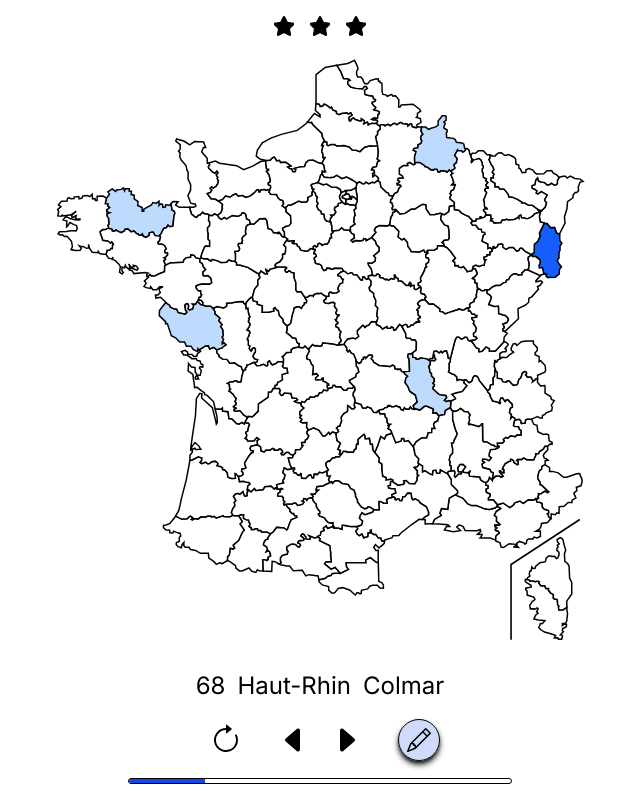
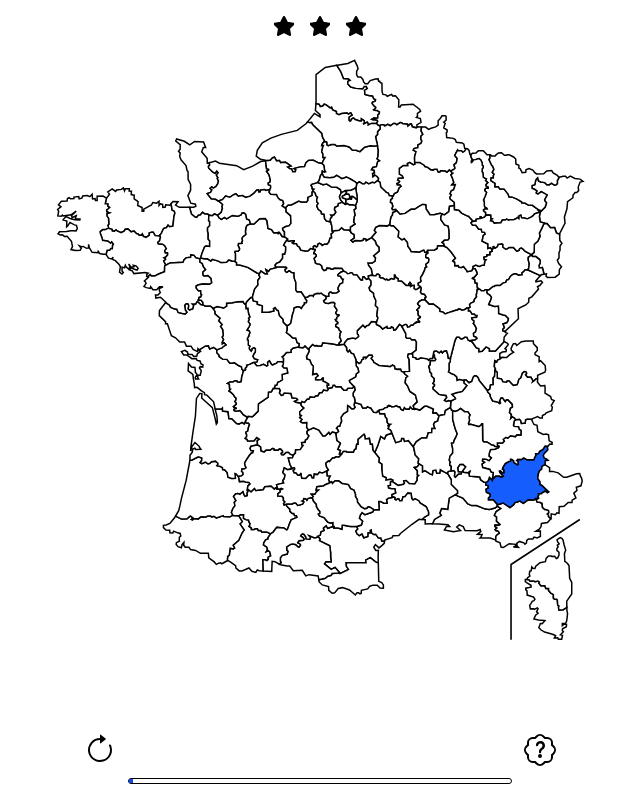
Before and after one commit to oliv37/geo, an Angular app: page /france-dpt in a window 1280 px wide. Shown: the whole page, without its empty margins (320-960 px from the left). Built offline with nearby package versions, Linux system fonts and the light colour scheme.

Commit message:
feat: add level2

```diff
--- /dev/null
+++ b/src/app/shared/main-page/levels/level3/level3.html
@@ -0,0 +1,48 @@
+<!-- eslint-disable-next-line @angular-eslint/template/click-events-have-key-events -->
+<div
+  class="flex-1 w-full relative min-h-60 map-container"
+  tabindex="-1"
+  #mapContainer
+>
+  <ng-container *ngComponentOutlet="Map()"></ng-container>
+</div>
+
+<div class="min-h-31 flex flex-col justify-end items-center gap-3">
+  @if (state(); as _stateValue) {
+  <div
+    class="flex flex-wrap gap-3 justify-center items-center min-h-8 text-xl sm:text-2xl"
+  >
+    @for (prevFieldValue of _stateValue.prevFieldValues; track $index) {
+    <span class="wrap-anywhere"> {{ prevFieldValue }} </span>
+    }
+  </div>
+
+  <div class="flex justify-center items-end gap-3 min-h-13">
+    <button type="button" (click)="state.set(_stateValue.reset())">
+      <geo-arrow-clockwise-icon />
+    </button>
+    <input
+      type="text"
+      autocomplete="off"
+      autocapitalize="off"
+      spellcheck="false"
+      [class]="
+        'grow max-w-sm outline-none self-end ' +
+        'text-xl sm:text-3xl text-center leading-normal -mb-1 '
+      "
+      [value]="_stateValue.text"
+      (input)="state.set(_stateValue.next($any($event.target).value))"
+      #inputEl
+    />
+    <button type="button" (click)="state.set(_stateValue.help())">
+      <geo-patch-question-icon />
+    </button>
+  </div>
+  <div class="w-full max-w-sm h-1.5 border border-black rounded-lg">
+    <div
+      class="h-full bg-blue-700 transition-all duration-500"
+      [style.width.%]="progressPercent()"
+    ></div>
+  </div>
+  }
+</div>
--- /dev/null
+++ b/src/app/shared/main-page/levels/level3/level3.ts
@@ -0,0 +1,104 @@
+import {
+  afterNextRender,
+  Component,
+  computed,
+  effect,
+  ElementRef,
+  inject,
+  input,
+  PLATFORM_ID,
+  Renderer2,
+  signal,
+  Type,
+  viewChild,
+} from '@angular/core';
+import type { Data, DataField } from '@shared/data';
+import { isPlatformBrowser, NgComponentOutlet } from '@angular/common';
+import { ArrowClockwiseIcon } from '@shared/icon/arrow-clockwise-icon/arrow-clockwise-icon';
+import { PatchQuestionIcon } from '@shared/icon/patch-question-icon/patch-question-icon';
+import {
+  createLevel3StateWithRandomItems,
+  Level3State,
+} from './state/level3-state';
+
+@Component({
+  selector: 'geo-level3',
+  templateUrl: './level3.html',
+  imports: [NgComponentOutlet, ArrowClockwiseIcon, PatchQuestionIcon],
+})
+export class Level3<T extends Data> {
+  readonly #isBrowser = isPlatformBrowser(inject(PLATFORM_ID));
+  readonly #renderer = inject(Renderer2);
+
+  readonly Map = input.required<Type<unknown>>();
+  readonly data = input.required<readonly T[]>();
+  readonly fields = input.required<readonly DataField<T>[]>();
+
+  protected readonly state = signal<Level3State<T> | undefined>(undefined);
+
+  protected readonly mapContainerRef =
+    viewChild<ElementRef<HTMLDivElement>>('mapContainer');
+
+  protected readonly inputElRef =
+    viewChild<ElementRef<HTMLInputElement>>('inputEl');
+
+  protected readonly item = computed<T | undefined>(() => {
+    const state = this.state();
+
+    return state ? state.item : undefined;
+  });
+
+  protected readonly progressPercent = computed<number>(() => {
+    const state = this.state();
+
+    return state ? ((state.itemIndex + 1) / state.items.length) * 100 : 0;
+  });
+
+  readonly initStateEffect = effect(() => {
+    if (!this.#isBrowser) {
+      return;
+    }
+
+    const data = this.data();
+    const fields = this.fields();
+
+    this.state.set(createLevel3StateWithRandomItems(data, fields));
+  });
+
+  readonly selectItemOnMapEffect = effect(() => {
+    const mapContainerRef = this.mapContainerRef();
+    const item = this.item();
+
+    this.#selectItemOnMap(mapContainerRef, item);
+  });
+
+  readonly focusInputEffect = effect(() => {
+    const state = this.state();
+    const inputElRef = this.inputElRef();
+
+    if (state && inputElRef) {
+      inputElRef.nativeElement.focus();
+    }
+  });
+
+  constructor() {
+    afterNextRender(() => {
+      const mapContainerRef = this.mapContainerRef();
+      const item = this.item();
+
+      this.#selectItemOnMap(mapContainerRef, item);
+    });
+  }
+
+  #selectItemOnMap(mapContainerRef?: ElementRef<HTMLDivElement>, item?: T) {
+    mapContainerRef?.nativeElement
+      ?.querySelectorAll('path.selected, g.selected')
+      .forEach((el) => this.#renderer.removeClass(el, 'selected'));
+
+    if (item) {
+      mapContainerRef?.nativeElement
+        ?.querySelectorAll(`path[id="${item.id}"], g[id="${item.id}"]`)
+        .forEach((el) => this.#renderer.addClass(el, 'selected'));
+    }
+  }
+}
--- /dev/null
+++ b/src/app/shared/main-page/levels/level3/state/level3-state.ts
@@ -0,0 +1,122 @@
+import type { Data, DataField } from '@shared/data';
+import { shuffle } from '@shared/misc/array';
+import { equalsIgnoreCase } from '@shared/misc/str';
+
+export class Level3State<T extends Data> {
+  readonly data: readonly T[];
+  readonly fields: readonly DataField<T>[];
+  readonly items: readonly T[];
+  readonly itemIndex: number;
+  readonly fieldIndex: number;
+  readonly text: string;
+  readonly item: T;
+  readonly prevFieldValues: readonly string[];
+
+  constructor(
+    data: readonly T[],
+    fields: readonly DataField<T>[],
+    items: readonly T[],
+    itemIndex = 0,
+    fieldIndex = 0,
+    text = '',
+  ) {
+    const item: T = items[itemIndex];
+    const itemFieldValues: string[] = fields.map((field) =>
+      String(item[field]),
+    );
+    const prevFieldValues: string[] = itemFieldValues.slice(0, fieldIndex);
+
+    this.data = data;
+    this.fields = fields;
+    this.items = items;
+    this.itemIndex = itemIndex;
+    this.fieldIndex = fieldIndex;
+    this.text = text;
+    this.item = item;
+    this.prevFieldValues = prevFieldValues;
+  }
+
+  reset(): Level3State<T> {
+    return createLevel3StateWithRandomItems(this.data, this.fields);
+  }
+
+  help(): Level3State<T> {
+    const item = this.item;
+    const field: DataField<T> = this.fields[this.fieldIndex];
+    const itemFieldValue = String(item[field]);
+
+    let lastValidIndex = 0;
+    while (
+      lastValidIndex < Math.min(this.text.length, itemFieldValue.length) &&
+      this.text[lastValidIndex] === itemFieldValue[lastValidIndex]
+    ) {
+      lastValidIndex++;
+    }
+
+    const maxEnd = itemFieldValue.length - 1;
+    const end = Math.min(lastValidIndex + 1, maxEnd);
+    const text = itemFieldValue.substring(0, end);
+
+    return new Level3State(
+      this.data,
+      this.fields,
+      this.items,
+      this.itemIndex,
+      this.fieldIndex,
+      text,
+    );
+  }
+
+  next(inputValue: string): Level3State<T> {
+    const item: T = this.item;
+    const field: DataField<T> = this.fields[this.fieldIndex];
+    const itemFieldValue = String(item[field]);
+
+    const isInputValueValid = equalsIgnoreCase(inputValue, itemFieldValue);
+
+    if (!isInputValueValid) {
+      return new Level3State<T>(
+        this.data,
+        this.fields,
+        this.items,
+        this.itemIndex,
+        this.fieldIndex,
+        inputValue,
+      );
+    }
+
+    const isLastField = this.fieldIndex === this.fields.length - 1;
+    if (!isLastField) {
+      return new Level3State<T>(
+        this.data,
+        this.fields,
+        this.items,
+        this.itemIndex,
+        this.fieldIndex + 1,
+        '',
+      );
+    }
+
+    const isLastItem = this.itemIndex === this.items.length - 1;
+    if (!isLastItem) {
+      return new Level3State<T>(
+        this.data,
+        this.fields,
+        this.items,
+        this.itemIndex + 1,
+        0,
+        '',
+      );
+    }
+
+    return createLevel3StateWithRandomItems(this.data, this.fields);
+  }
+}
+
+export function createLevel3StateWithRandomItems<T extends Data>(
+  data: readonly T[],
+  fields: readonly DataField<T>[],
+): Level3State<T> {
+  const items = shuffle(data);
+  return new Level3State<T>(data, fields, items);
+}
--- a/src/app/shared/main-page/main-page.html
+++ b/src/app/shared/main-page/main-page.html
@@ -18,5 +18,12 @@
     [data]="data()"
     [fields]="fields()"
   ></geo-level2>
+  } @if (level() === 3) {
+  <geo-level3
+    class="flex-1 flex flex-col gap-3"
+    [Map]="Map()"
+    [data]="data()"
+    [fields]="fields()"
+  ></geo-level3>
   }
 </div>
--- a/src/app/shared/main-page/main-page.ts
+++ b/src/app/shared/main-page/main-page.ts
@@ -1,21 +1,22 @@
 import { Component, input, signal, Type } from '@angular/core';
 import type { Data } from '@shared/data';
 import type { Level } from './levels/level';
+import { LevelPicker } from './levels/level-picker/level-picker';
 import { Level1 } from './levels/level1/level1';
 import { Level2 } from './levels/level2/level2';
-import { LevelPicker } from './levels/level-picker/level-picker';
+import { Level3 } from './levels/level3/level3';
 
 @Component({
   selector: 'geo-main-page',
   templateUrl: './main-page.html',
-  imports: [LevelPicker, Level1, Level2],
+  imports: [LevelPicker, Level1, Level2, Level3],
 })
 export class MainPage<T extends Data> {
   readonly Map = input.required<Type<unknown>>();
   readonly data = input.required<readonly T[]>();
   readonly fields = input.required<readonly (keyof T)[]>();
 
-  protected readonly level = signal<Level>(2);
+  protected readonly level = signal<Level>(3);
 
   protected onLevelChange(level: Level) {
     this.level.set(level);
```
